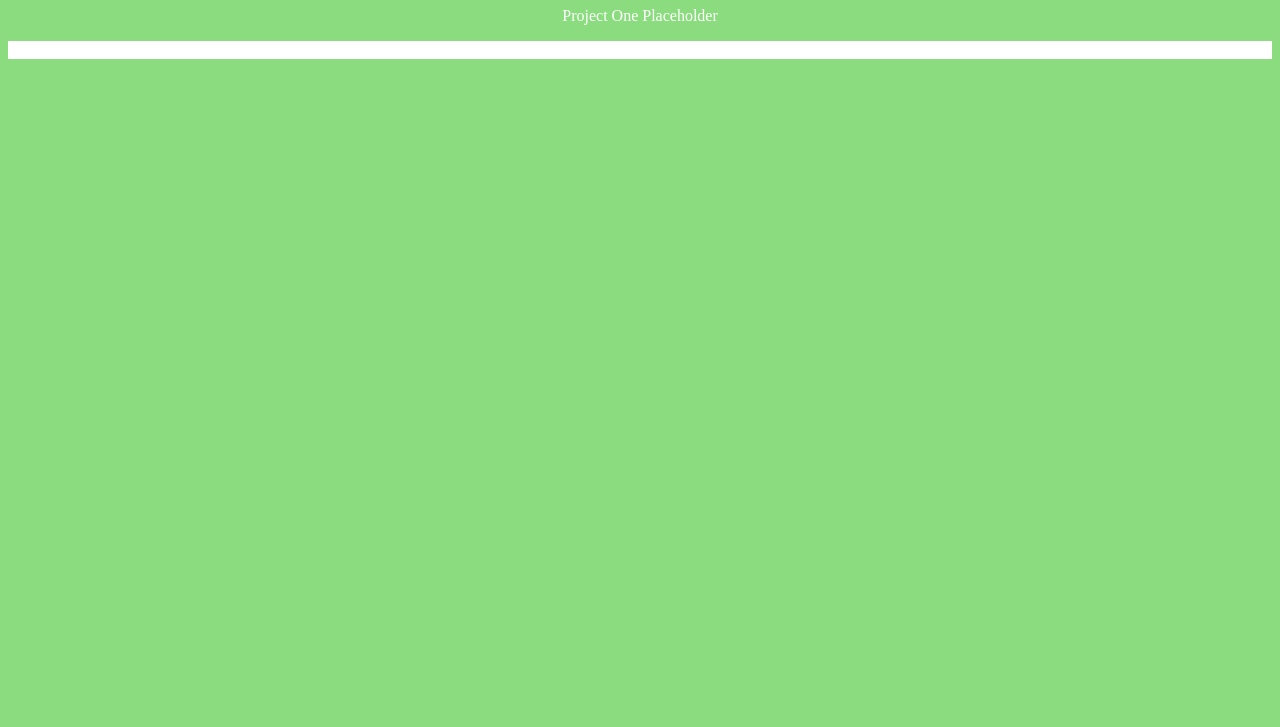
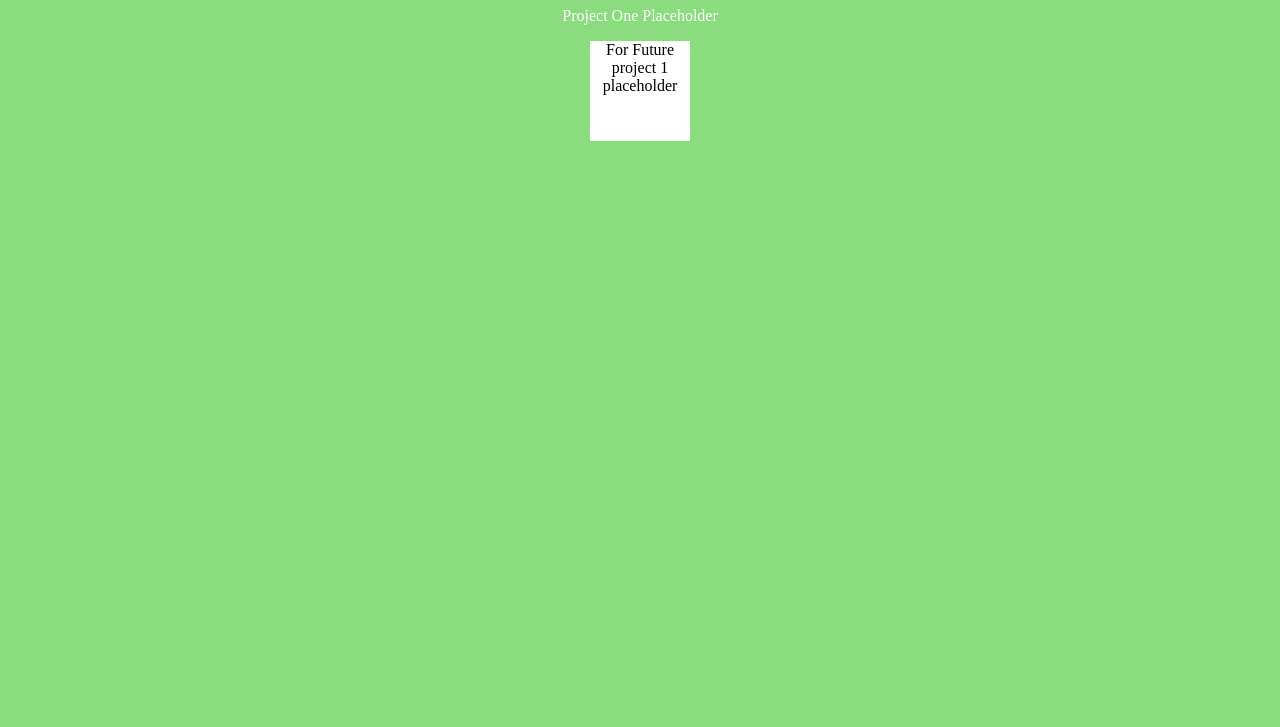
Before and after one commit to Duvie1/DuvierPortfolio.github.io, a plain HTML site: page index.html in a window 1280 px wide. Shown: the part 73-800 px from the top of the page. Drawn offline with Linux system fonts and the light colour scheme.

Commit message:
Update index.html

```diff
--- a/index.html
+++ b/index.html
@@ -6,8 +6,8 @@
 <body style="background-color: #8bdb7f;">
   <h1 style="text-align: center; color: white;">My Portfolio</h1>
   <p style="text-align: center; color: white;">Project One Placeholder</p>
-  <div style="width: 100; height: 100; background-color: white; border-radius 15px; margin: auto;">
-    <p style="text-align: center; color: white;">For Future project 1 placeholder</p>
+  <div style="width: 100px; height: 100px; background-color: white; border-radius 15px; margin: auto;">
+    <p style="text-align: center; color: black;">For Future project 1 placeholder</p>
   </div>
 </body>
 </html>
```
